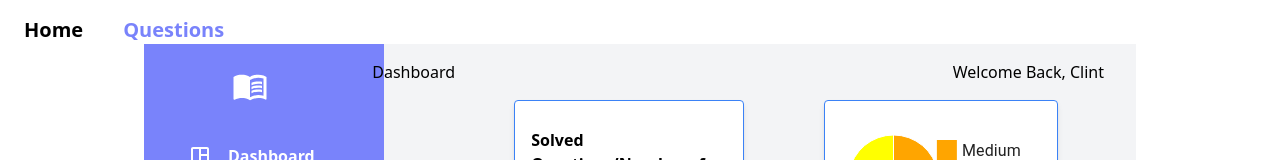
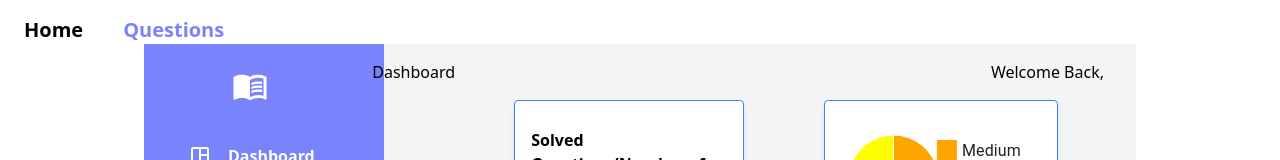
Before and after one commit to TseganeshYifruBerta/G15-FINAL-PROJECT, a Next.js app in the folder final_project_web/: page /profile/profilestuden in a window 1280 px wide. Shown: the top 160 px of the page. Built offline with nearby package versions, Linux system fonts and the light colour scheme.

Commit message:
dashboard

```diff
--- a/final_project_web/components/navbar/navbar.tsx
+++ b/final_project_web/components/navbar/navbar.tsx
@@ -4,7 +4,7 @@ const Header = () => {
   return (
     <div className='flex justify-between px-4 mr-4 pt-4'>
         <h2>Dashboard</h2>
-        <h2>Welcome Back, Clint</h2>
+        <h2>Welcome Back,</h2>
     </div>
   )
 }
--- a/final_project_web/components/navbar/navstudent.tsx
+++ b/final_project_web/components/navbar/navstudent.tsx
@@ -0,0 +1,12 @@
+import React from 'react'
+
+const Header = () => {
+  return (
+    <div className='flex justify-between px-4 mr-4 pt-4'>
+        <h2>Dashboard</h2>
+        <h2>Welcome Back,</h2>
+    </div>
+  )
+}
+
+export default Header
--- a/final_project_web/components/widget/cardStudent.tsx
+++ b/final_project_web/components/widget/cardStudent.tsx
@@ -13,6 +13,7 @@ const Widget = () => {
           <div className="flex rounded border border-blue-500 bg-white text-black items-center p-4 g-4 shadow-md ml-20 w-3/4 h-40"> {/* Adjusted width */}
             <div className="flex flex-col justify-evenly">
               <PieChart
+
                 series={[
                   {
                     data: [
--- a/final_project_web/pages/profile/profilestuden.tsx
+++ b/final_project_web/pages/profile/profilestuden.tsx
@@ -1,8 +1,8 @@
 import React from 'react';
-import Header from '@/components/navbar/navbar';
+import Header from '@/components/navbar/navstudent';
 import dynamic from 'next/dynamic';
 
-const SideNavbar = dynamic(() => import('@/components/sidebar/sidebar'), { ssr: false });
+const SideNavbar = dynamic(() => import('@/components/sidebar/sidebarstudent'), { ssr: false });
 const Widget = dynamic(() => import('@/components/widget/cardStudent'), { ssr: false });
 const Chart1 = dynamic(() => import('@/components/chart/char1'), { ssr: false });
 
```
